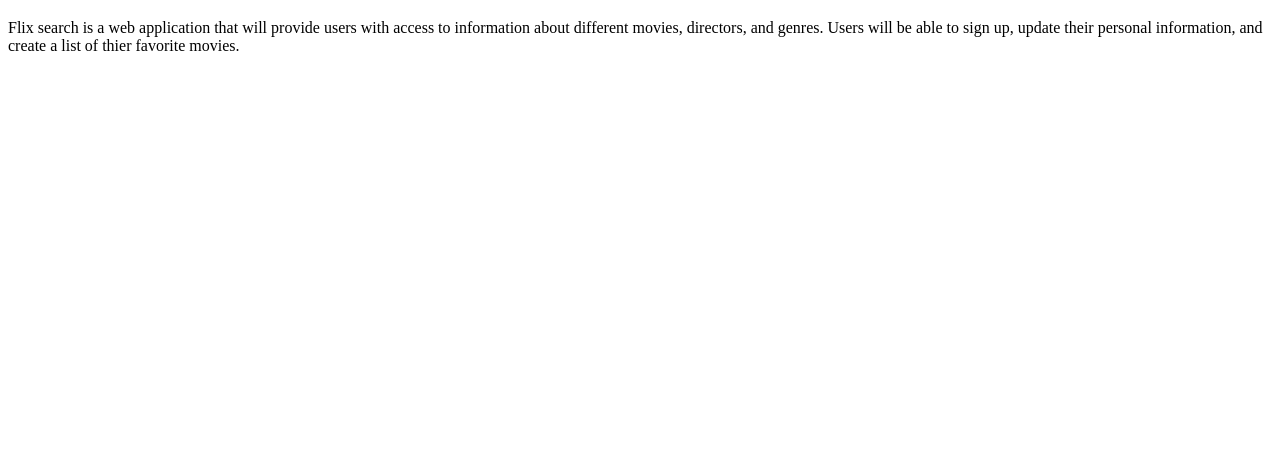
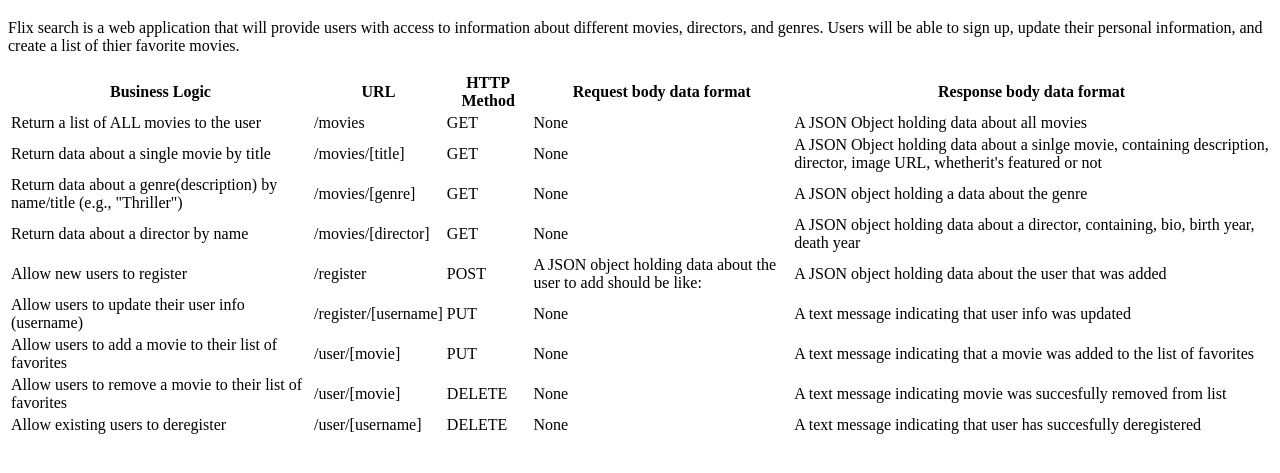
Before and after one commit to emmanuel818/Flix-Search, a website: page public/documentation.html in a window 1280 px wide. Shown: the part 61-534 px from the top of the page. Drawn offline with Linux system fonts and the light colour scheme.

Commit message:
Update documentation

```diff
--- a/public/documentation.html
+++ b/public/documentation.html
@@ -11,6 +11,79 @@
             Flix search is a web application that will provide users with access to information about different movies, directors, and genres.
             Users will be able to sign up, update their personal information, and create a list of thier favorite movies.
         </p>
-        <scripts type="module" src="server.js"></scripts>
+
+        <table>
+            <tr>
+                <th>Business Logic</th>
+                <th>URL</th>
+                <th>HTTP Method</th>
+                <th>Request body data format</th>
+                <th>Response body data format</th>
+            </tr>
+            <tr>
+                <td>Return a list of ALL movies to the user</td>
+                <td>/movies</td>
+                <td>GET</td>
+                <td>None</td>
+                <td>A JSON Object holding data about all movies</td>
+            </tr>
+            <tr>
+                <td>Return data about a single movie by title</td>
+                <td>/movies/[title]</td>
+                <td>GET</td>
+                <td>None</td>
+                <td>A JSON Object holding data about a sinlge movie, containing description, director, image URL, whetherit's featured or not</td>
+            </tr>
+            <tr>
+                <td>Return data about a genre(description) by name/title (e.g., "Thriller")</td>
+                <td>/movies/[genre]</td>
+                <td>GET</td>
+                <td>None</td>
+                <td>A JSON object holding a data about the genre</td>
+            </tr>
+            <tr>
+                <td>Return data about a director by name</td>
+                <td>/movies/[director]</td>
+                <td>GET</td>
+                <td>None</td>
+                <td>A JSON object holding data about a director, containing, bio, birth year, death year</td>
+            </tr>
+            <tr>
+                <td>Allow new users to register</td>
+                <td>/register</td>
+                <td>POST</td>
+                <td>A JSON object holding data about the user to add should be like:</td>
+                <td>A JSON object holding data about the user that was added</td>
+            </tr>
+            <tr>
+                <td>Allow users to update their user info (username)</td>
+                <td>/register/[username]</td>
+                <td>PUT</td>
+                <td>None</td>
+                <td>A text message indicating that user info was updated</td>
+            </tr>
+            <tr>
+                <td>Allow users to add a movie to their list of favorites</td>
+                <td>/user/[movie]</td>
+                <td>PUT</td>
+                <td>None</td>
+                <td>A text message indicating that a movie was added to the list of favorites</td>
+            </tr>
+            <tr>
+                <td>Allow users to remove a movie to their list of favorites</td>
+                <td>/user/[movie]</td>
+                <td>DELETE</td>
+                <td>None</td>
+                <td>A text message indicating movie was succesfully removed from list</td>
+            </tr>
+            <tr>
+                <td>Allow existing users to deregister</td>
+                <td>/user/[username]</td>
+                <td>DELETE</td>
+                <td>None</td>
+                <td>A text message indicating that user has succesfully deregistered</td>
+            </tr>
+        </table>
+        <scripts type="module" src="index.js"></scripts>
     </body>
 </html>
```
